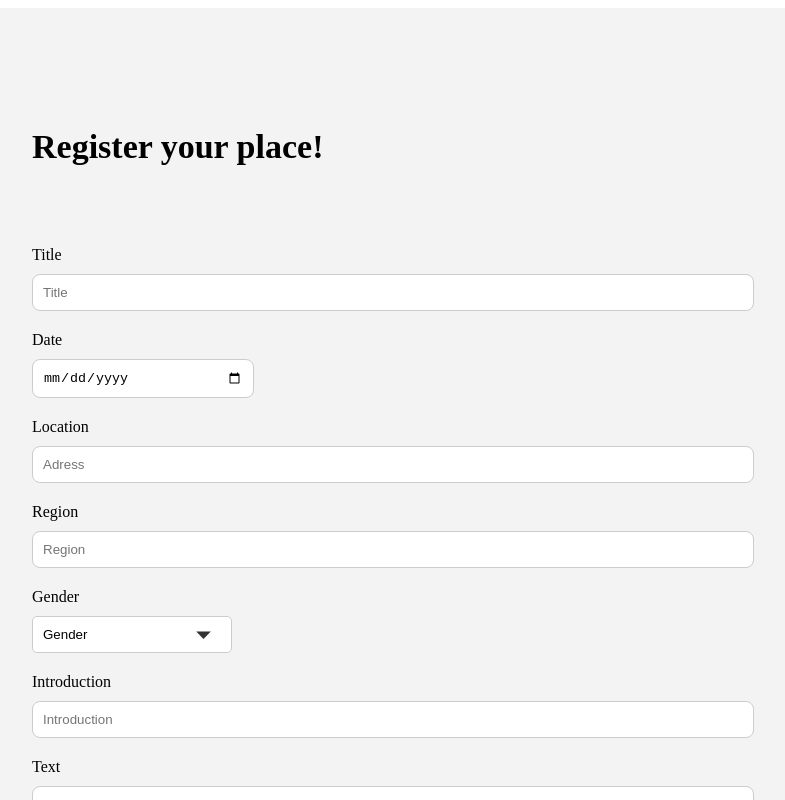
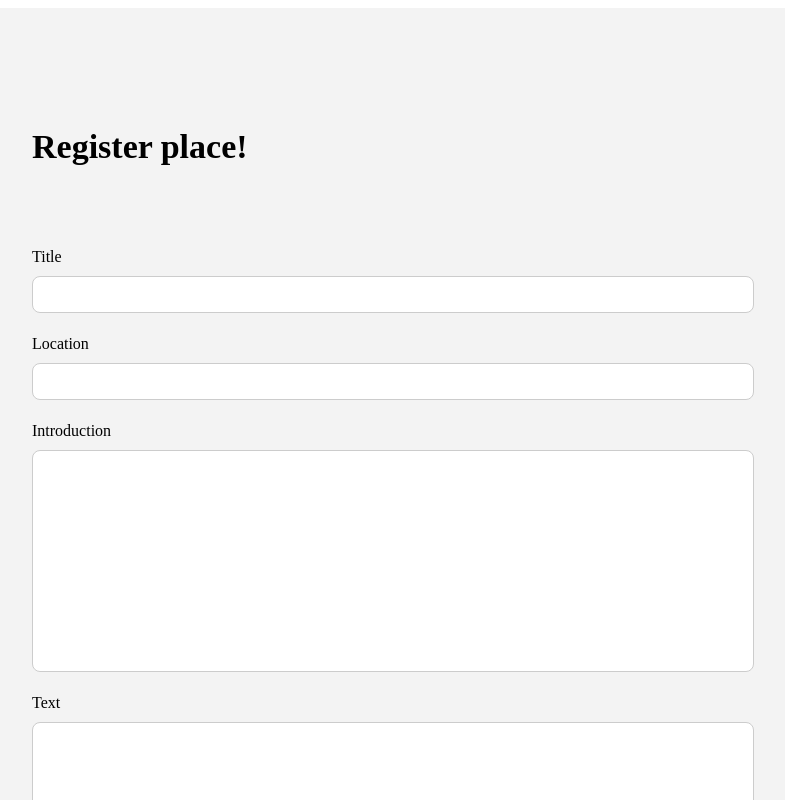
Before and after one commit to sybaeee/seoul-book, a Next.js app: page /detail in a window 1280 px wide. Shown: the top 800 px of the page, without its empty margins (247-1032 px from the left). Built offline with nearby package versions, Linux system fonts and the light colour scheme.

Commit message:
fix: ui 수정

```diff
--- a/src/pages/detail.js
+++ b/src/pages/detail.js
@@ -9,6 +9,7 @@ import {
   Input,
   DateInput,
   InputText,
+  InputIntroduction,
   Select,
   Option,
   ButtonBox,
@@ -31,16 +32,17 @@ const Detail = () => {
     <Wrapper>
       <FormContainer>
         <FormWrapper>
-          <Text>Register your place!</Text>
+          <Text>Register place!</Text>
           <Title>Title</Title>
-          <Input type="Title" placeholder="Title" />
-          <Title>Date</Title>
-          <DateInput type="Date" placeholder="Date" />
+          <Input type="Title" />
+          {/* 여행지 등록 페이지라 일단 주석처리 했습니다 */}
+          {/* <Title>Date</Title>
+          <DateInput type="Date" placeholder="Date" /> */}
           <Title>Location</Title>
-          <Input type="Location" placeholder="Adress" />
-          <Title>Region</Title>
-          <Input type="Region" placeholder="Region" />
-          <Title>Gender</Title>
+
+          <Input type="Region" />
+          {/* 여행지 등록 페이지라 일단 주석처리 했습니다 */}
+          {/* <Title>Gender</Title>
           <Select value={selectedOption} onChange={handleSelectChange}>
             <Option value="" disabled selected>
               Gender
@@ -48,9 +50,9 @@ const Detail = () => {
             {OPTION_LIST.map((option) => (
               <Option key={option.value}>{option.label}</Option>
             ))}
-          </Select>
+          </Select> */}
           <Title>Introduction</Title>
-          <Input type="Introduction" placeholder="Introduction" />
+          <InputIntroduction type="Introduction" />
           <Title>Text</Title>
           <InputText type="Text" />
           <ButtonBox>
--- a/src/style/detail.style.js
+++ b/src/style/detail.style.js
@@ -29,7 +29,7 @@ export const Text = styled.div`
 
 export const Title = styled.div`
   align-self: start;
-  margin-top: 10px;
+  margin-top: 12px;
 `;
 
 export const Input = styled.input`
@@ -52,6 +52,15 @@ export const DateInput = styled.input`
 export const InputText = styled.input`
   width: 700px;
   min-height: 500px;
+  margin: 10px 0;
+  padding: 10px;
+  border-radius: 8px;
+  border: 1px solid #ccc;
+`;
+
+export const InputIntroduction = styled.input`
+  width: 700px;
+  min-height: 200px;
   margin: 10px 0;
   padding: 10px;
   border-radius: 8px;
```
